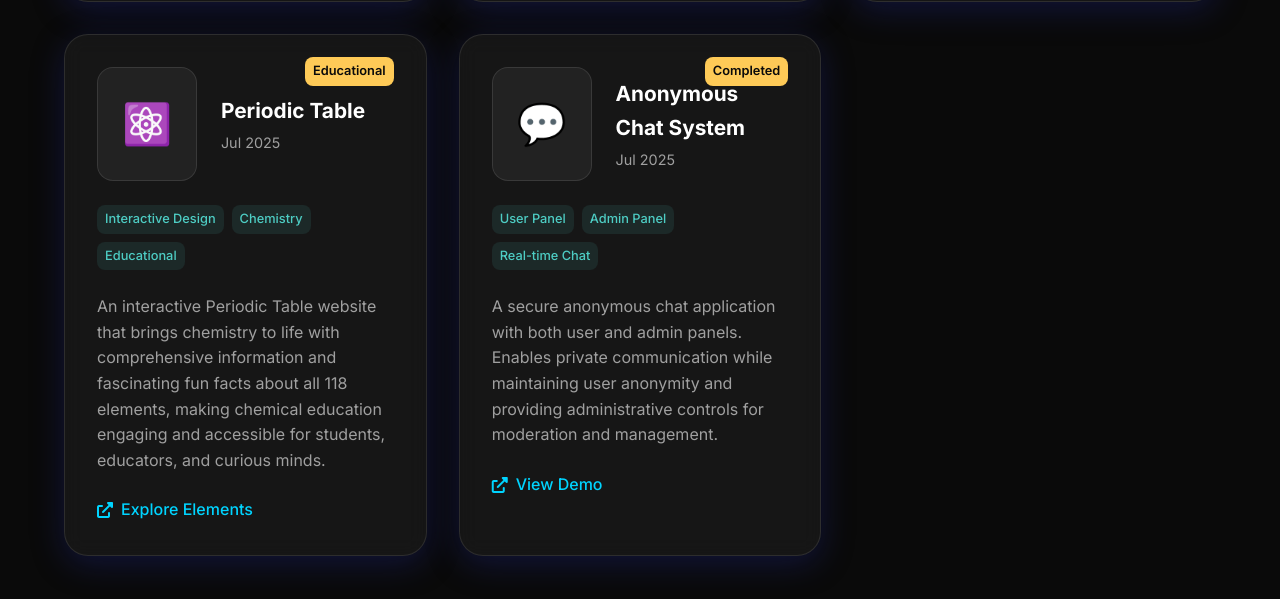
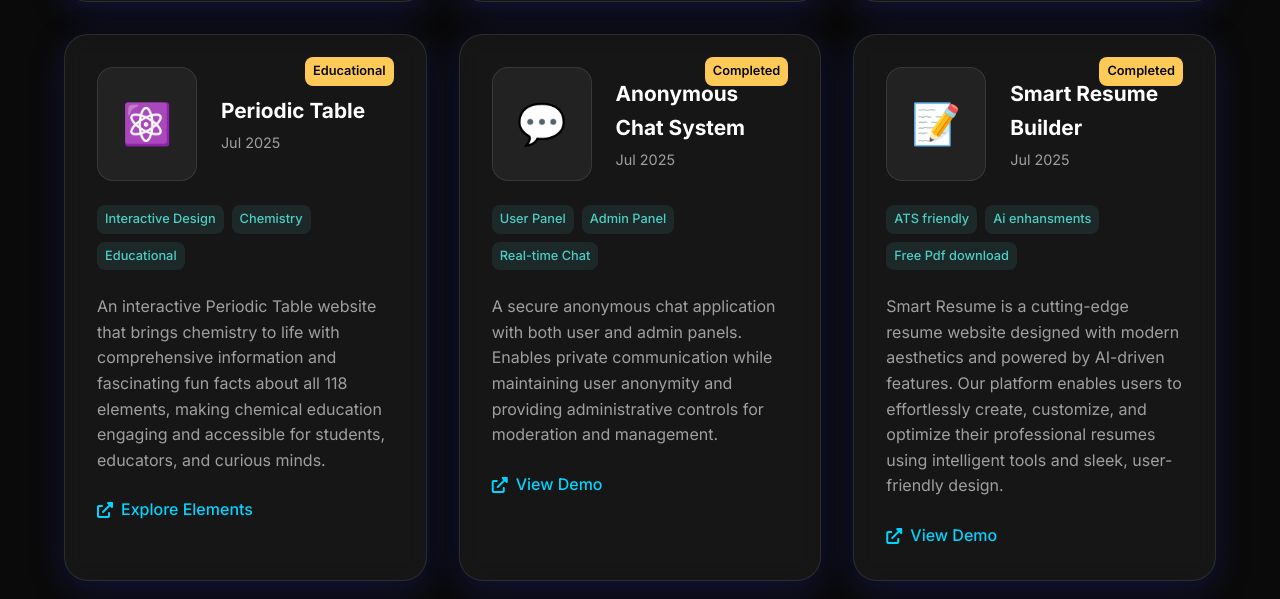
Before and after one commit to Ansh9992/html-Portfolio, a plain HTML site: page index.html in a window 1280 px wide. Shown: the part 3737-4336 px from the top of the page. Drawn offline with Linux system fonts and the light colour scheme.

Commit message:
Update index.html

```diff
--- a/index.html
+++ b/index.html
@@ -354,6 +354,31 @@
                             </a>
                         </div>
                     </div>
+                       <!--Smart Resume builder -->
+                    <div class="project-card glass-effect">
+                        <div class="project-header">
+                            <div class="project-icon">📝</div>
+                            <div class="project-meta">
+                                <h3>Smart Resume Builder</h3>
+                                <p>Jul 2025</p>
+                            </div>
+                            <div class="project-status">Completed</div>
+                        </div>
+                        <div class="project-tech">
+                            <span class="tech-tag">ATS friendly</span>
+                            <span class="tech-tag">Ai enhansments</span>
+                            <span class="tech-tag">Free Pdf download</span>
+                        </div>
+                        <div class="project-description">
+                            Smart Resume is a cutting-edge resume website designed with modern aesthetics and powered by AI-driven features. Our platform enables users to effortlessly create, customize, and optimize their professional resumes using intelligent tools and sleek, user-friendly design.
+                        </div>
+                        <div class="project-links">
+                            <a href="https://ansh9992.github.io/html-resume_builder/" class="project-link">
+                                <i class="fas fa-external-link-alt"></i>
+                                View Demo
+                            </a>
+                        </div>
+                    </div>
                 </div>
             </div>
         </section>
```
